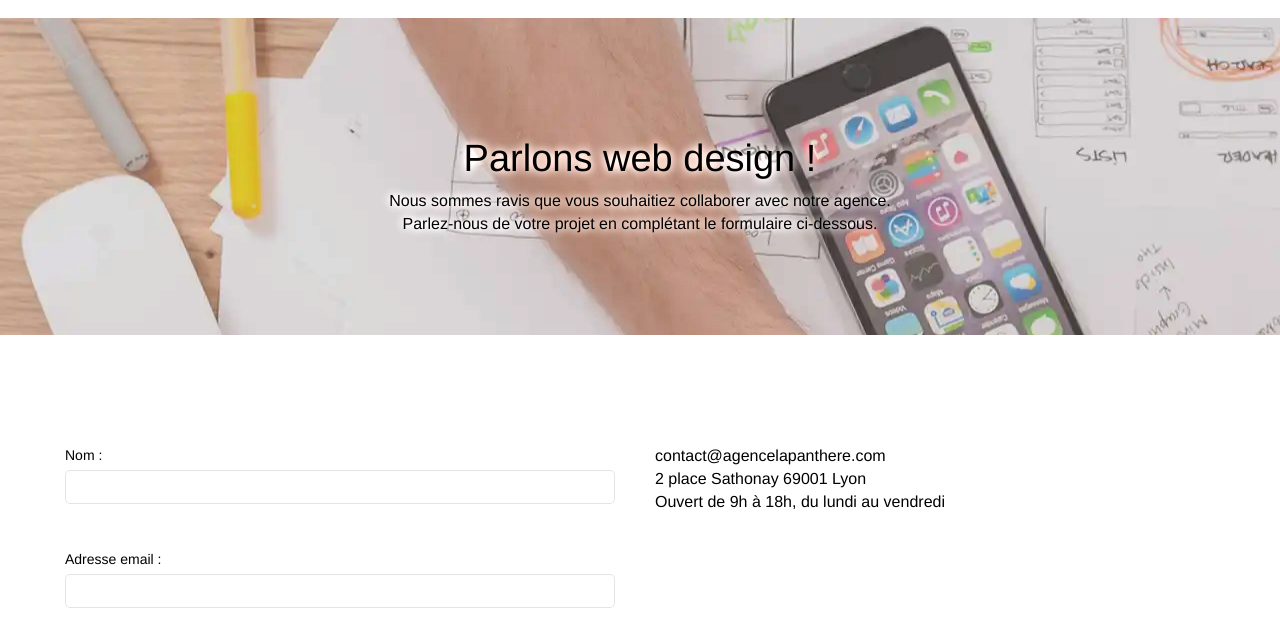
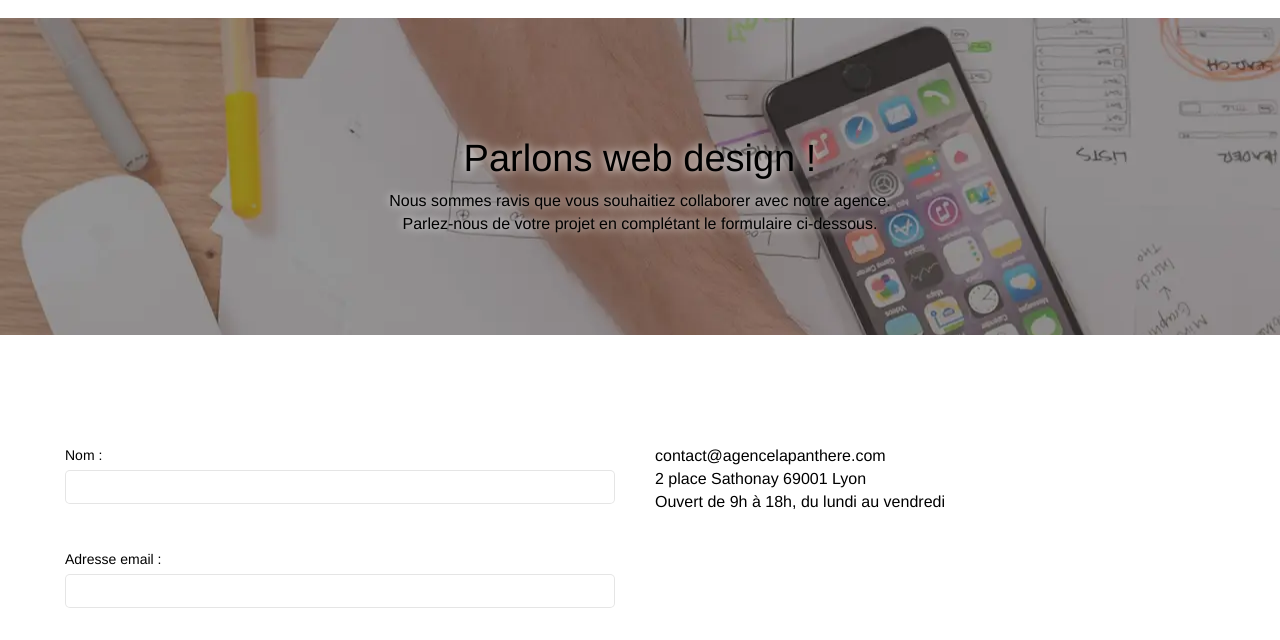
Before and after one commit to RatanaSenpai/La_Panthere, a website: page contact.html in a window 1280 px wide. Shown: the part 80-720 px from the top of the page. Drawn offline with Linux system fonts and the light colour scheme.

Commit message:
Class Modified

```diff
--- a/css/style.css
+++ b/css/style.css
@@ -778,10 +778,6 @@ h4 {
     background-color: #FFFFFF;
 }
 
-/* .bgc-atomic-tangerine {
-    background-color: #575757 ;
-} */
-
 .tc-white {
     color: #000000!important;
 }
@@ -819,7 +815,6 @@ h4 {
 
 .bg-dots-bg {
     background-image: url("../img/agence-la-panthere.webp");
-    filter: brightness(1.5);
 }
 
 .text-center {
```
